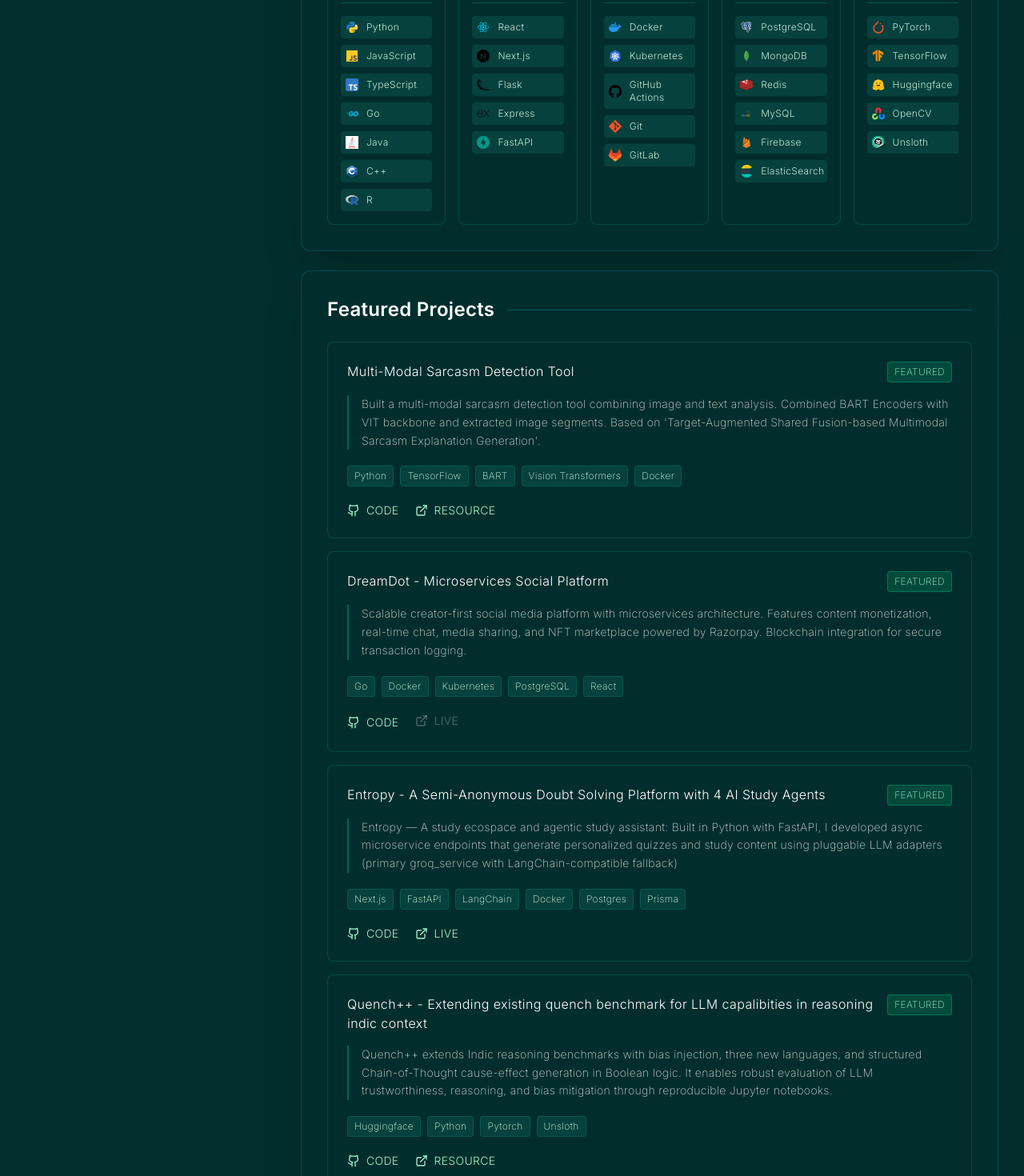
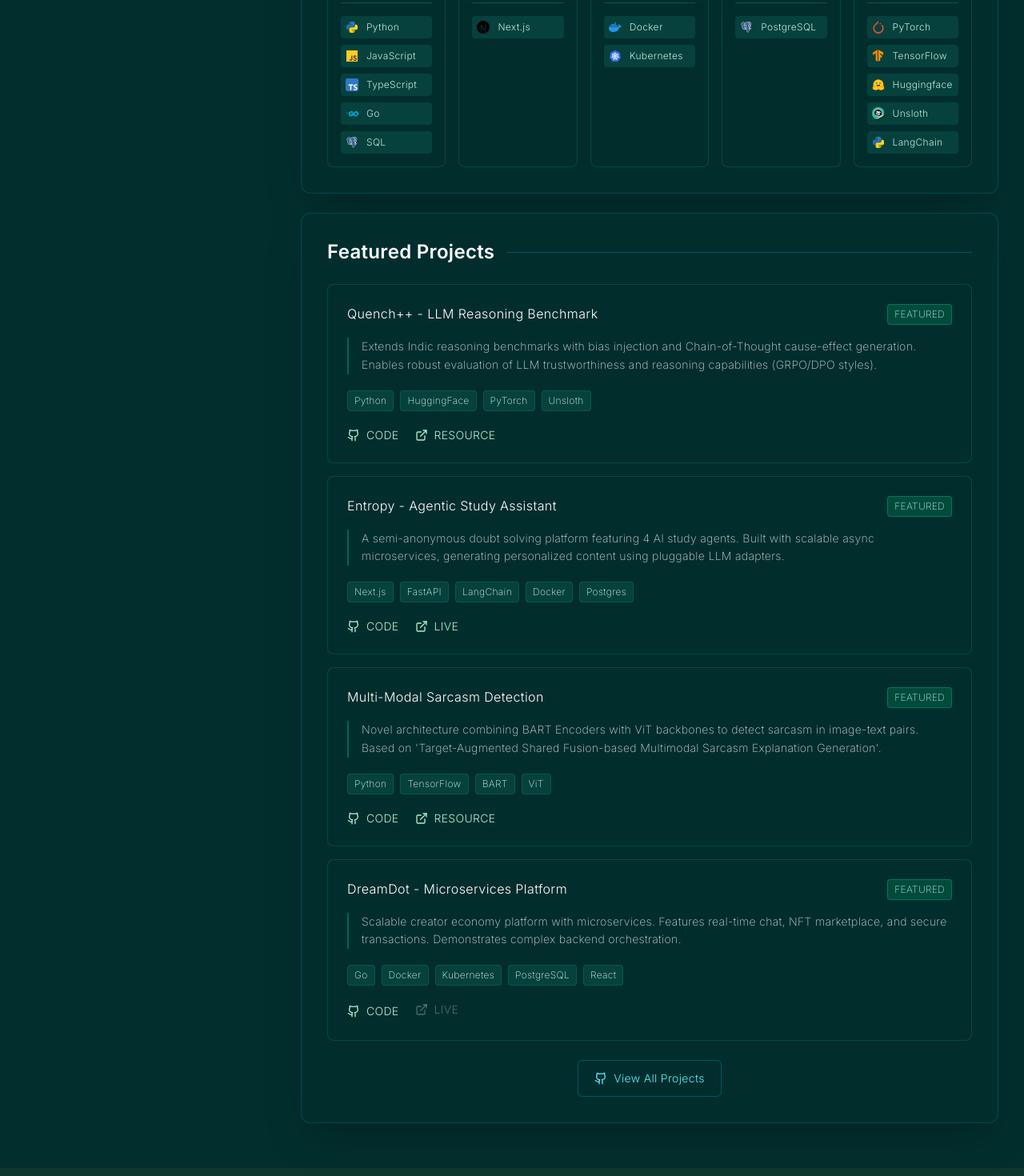
Before and after one commit to riju-talk/portfolio, a Next.js app: page / in a window 1280 px wide. Shown: the part 480-1950 px from the top of the page at 80% size. Built offline with nearby package versions, Linux system fonts and the light colour scheme.

Commit message:
added new profile data

```diff
--- a/src/data/portfolio-data.js
+++ b/src/data/portfolio-data.js
@@ -5,8 +5,8 @@
 
 export const personalInfo = {
   name: "Rijusmit Biswas",
-  title: "Software & ML Engineer",
-  subtitle: "Software Development Engineer DevOps & MLOps Enthusiast",
+  title: "ML Engineer, Data Scientist & Developer",
+  subtitle: "Bridging Research & Production | LLMs, Systems & Data",
   location: {
     country: "India",
     city: "New Delhi",
@@ -18,11 +18,11 @@ export const personalInfo = {
     github: "https://github.com/riju-talk",
     linkedin: "https://www.linkedin.com/in/rijusmit-biswas/"
   },
-  tagline: "Building intelligent systems at the intersection of software engineering and machine learning",
+  tagline: "Building scalable intelligent systems at the intersection of Research and Engineering.",
   bio: [
-    "I'm a passionate engineer with deep interest in building intelligent, end-to-end systems that combine full-stack development, DevOps, and AI. My journey began with curiosity about system architectures—from web app backends to neural network internals.",
-    "With solid foundations in traditional software engineering and modern cloud-native architectures, I focus on building robust systems that bridge development and production. My experience spans containerized microservices, real-time APIs, and scalable ML deployment pipelines.",
-    "I'm particularly passionate about developing applications that bring cutting-edge research to life—making NLP and deep learning models accessible and efficient. From orchestrating deployments to scaling training jobs and fine-tuning transformers, I work across the stack to deliver production-ready solutions."
+    "I am an ML Engineer and Data Scientist with a strong foundation in full-stack development. My work bridges the gap between cutting-edge research and production-grade systems.",
+    "On the research front, I specialize in LLM finetuning, alignment (DPO, GRPO), and low-resource language modeling. I have worked on pretraining small language models and developing benchmarks for reasoning capabilities.",
+    "As a developer, I architect scalable backends and interactive frontends, ensuring that complex AI models are accessible and usable. From microservices to distributed training pipelines, I build the infrastructure that powers intelligence."
   ]
 }
 
@@ -32,18 +32,35 @@ export const languages = [
 ]
 
 export const skills = [
-  { label: "Python", value: 95 },
-  { label: "JavaScript", value: 88 },
-  { label: "Go", value: 80 },
-  { label: "React/Next.js", value: 90 },
-  { label: "Docker/K8s", value: 85 }
+  { label: "Python/PyTorch", value: 95 },
+  { label: "LLMs (Finetuning/RAG)", value: 92 },
+  { label: "Data Science", value: 88 },
+  { label: "Backend (Go/FastAPI)", value: 85 },
+  { label: "Full Stack (React/Next)", value: 85 }
 ]
 
 export const toolkit = [
-  "PyTorch, TensorFlow",
-  "Docker, Kubernetes",
-  "Git, GitHub Actions",
-  "PostgreSQL, MongoDB"
+  "PyTorch, Transformers, Unsloth",
+  "GRPO, DPO, RLHF",
+  "Docker, Kubernetes, AWS",
+  "Next.js, FastAPI, PostgreSQL"
+]
+
+export const research = [
+  {
+    title: "Pretraining and Benchmarking Small Language Models",
+    description: "Leading the pretraining and benchmarking of lightweight LLMs optimized for specialized tasks across healthcare, legal, and technical domains. Focused on maximizing performance-to-cost ratio through careful dataset curation, architecture tuning, and efficient training strategies.",
+    role: "Lead Researcher",
+    year: "2025",
+    link: ""
+  },
+  {
+    title: "SICKLE++: Satellite Imagery for Crop Knowledge Learning",
+    description: "Extended the SICKLE research to study crop patterns in Andhra Pradesh using Google Earth Engine and ML. Analyzing multi-spectral satellite data to predict crop yields and patterns, contributing to precision agriculture.",
+    role: "Research Intern",
+    year: "2025",
+    link: ""
+  }
 ]
 
 export const techStack = [
@@ -52,79 +69,62 @@ export const techStack = [
   { name: "JavaScript", icon: "/js.svg", category: "Language" },
   { name: "TypeScript", icon: "/ts.svg", category: "Language" },
   { name: "Go", icon: "/go.svg", category: "Language" },
-  { name: "Java", icon: "/java.svg", category: "Language" },
-  { name: "C++", icon: "/cpp.svg", category: "Language" },
-  { name: "R", icon: "/r.svg", category: "Language" },
-
-  // Full Stack
-  { name: "React", icon: "/reactjs.svg", category: "Full Stack" },
-  { name: "Next.js", icon: "/nextjs.svg", category: "Full Stack" },
-  { name: "Flask", icon: "/flask.svg", category: "Full Stack" },
-  { name: "Express", icon: "/express.svg", category: "Full Stack" },
-  { name: "FastAPI", icon: "/fastapi.svg", category: "Full Stack" },
-
-  // DevOps
-  { name: "Docker", icon: "/docker.svg", category: "DevOps" },
-  { name: "Kubernetes", icon: "/kubernetes.svg", category: "DevOps" },
-  { name: "GitHub Actions", icon: "/github.svg", category: "DevOps" },
-  { name: "Git", icon: "/git.svg", category: "DevOps" },
-  { name: "GitLab", icon: "/gitlab.svg", category: "DevOps" },
-
-  // Database
-  { name: "PostgreSQL", icon: "/pgsql.svg", category: "Database" },
-  { name: "MongoDB", icon: "/mongo.svg", category: "Database" },
-  { name: "Redis", icon: "/redis.svg", category: "Database" },
-  { name: "MySQL", icon: "/mysql.svg", category: "Database" },
-  { name: "Firebase", icon: "/firebase.svg", category: "Database" },
-  { name: "ElasticSearch", icon: "/elasticsearch.svg", category: "Database" },
+  { name: "SQL", icon: "/pgsql.svg", category: "Language" },
 
   // ML/AI
   { name: "PyTorch", icon: "/pytorch.svg", category: "ML/AI" },
   { name: "TensorFlow", icon: "/tensorflow.svg", category: "ML/AI" },
   { name: "Huggingface", icon: "/huggingface.svg", category: "ML/AI" },
-  { name: "OpenCV", icon: "/opencv.svg", category: "ML/AI" },
-  { name: "Unsloth", icon: "/unsloth.svg", category: "ML/AI" }
+  { name: "Unsloth", icon: "/unsloth.svg", category: "ML/AI" },
+  { name: "LangChain", icon: "/python.svg", category: "ML/AI" }, // Placeholder icon if needed
+
+  // Full Stack & DevOps
+  { name: "Next.js", icon: "/nextjs.svg", category: "Full Stack" },
+  { name: "FastAPI", icon: "/fastapi.svg", category: "Backend" },
+  { name: "Docker", icon: "/docker.svg", category: "DevOps" },
+  { name: "Kubernetes", icon: "/kubernetes.svg", category: "DevOps" },
+  { name: "PostgreSQL", icon: "/pgsql.svg", category: "Database" },
 ]
 
 export const projects = [
   {
-    title: "Multi-Modal Sarcasm Detection Tool",
-    description: "Built a multi-modal sarcasm detection tool combining image and text analysis. Combined BART Encoders with VIT backbone and extracted image segments. Based on 'Target-Augmented Shared Fusion-based Multimodal Sarcasm Explanation Generation'.",
-    tech: ["Python", "TensorFlow", "BART", "Vision Transformers", "Docker"],
+    title: "Quench++ - LLM Reasoning Benchmark",
+    description: "Extends Indic reasoning benchmarks with bias injection and Chain-of-Thought cause-effect generation. Enables robust evaluation of LLM trustworthiness and reasoning capabilities (GRPO/DPO styles).",
+    tech: ["Python", "HuggingFace", "PyTorch", "Unsloth"],
+    github: "https://github.com/riju-talk/Quench-plus-plus",
+    live: "",
+    type: "Research Code",
+    resource: "https://github.com/riju-talk/Quench-plus-plus/blob/main/README.md",
+    featured: true
+  },
+  {
+    title: "Entropy - Agentic Study Assistant",
+    description: "A semi-anonymous doubt solving platform featuring 4 AI study agents. Built with scalable async microservices, generating personalized content using pluggable LLM adapters.",
+    tech: ["Next.js", "FastAPI", "LangChain", "Docker", "Postgres"],
+    github: "https://github.com/riju-talk/Entropy-Community-Forum",
+    live: "https://entropy-community-forum.vercel.app/",
+    type: "Web App",
+    resource: "",
+    featured: true
+  },
+  {
+    title: "Multi-Modal Sarcasm Detection",
+    description: "Novel architecture combining BART Encoders with ViT backbones to detect sarcasm in image-text pairs. Based on 'Target-Augmented Shared Fusion-based Multimodal Sarcasm Explanation Generation'.",
+    tech: ["Python", "TensorFlow", "BART", "ViT"],
     github: "https://github.com/riju-talk/TURBO",
     live: "",
-    type: "ML",
+    type: "ML Research",
     resource: "https://github.com/riju-talk/TURBO/blob/main/README.md",
     featured: true
   },
   {
-    title: "DreamDot - Microservices Social Platform",
-    description: "Scalable creator-first social media platform with microservices architecture. Features content monetization, real-time chat, media sharing, and NFT marketplace powered by Razorpay. Blockchain integration for secure transaction logging.",
+    title: "DreamDot - Microservices Platform",
+    description: "Scalable creator economy platform with microservices. Features real-time chat, NFT marketplace, and secure transactions. Demonstrates complex backend orchestration.",
     tech: ["Go", "Docker", "Kubernetes", "PostgreSQL", "React"],
     github: "https://github.com/riju-talk/DreamDot",
     live: "",
     type: "Web App",
     resource: "",
-    featured: true
-  },
-  {
-    title: "Entropy - A Semi-Anonymous Doubt Solving Platform with 4 AI Study Agents",
-    description: "Entropy — A study ecospace and agentic study assistant: Built in Python with FastAPI, I developed async microservice endpoints that generate personalized quizzes and study content using pluggable LLM adapters (primary groq_service with LangChain-compatible fallback)",
-    tech: ["Next.js", "FastAPI", "LangChain", "Docker", "Postgres", "Prisma"],
-    github: "https://github.com/riju-talk/Entropy-Community-Forum",
-    live: "https://entropy-community-forum.vercel.app/",
-    type: "Web App",
-    resource: "https://entropy-community-forum.vercel.app/",
-    featured: true
-  },
-  {
-    title: "Quench++ - Extending existing quench benchmark for LLM  capalibities in reasoning indic context",
-    description: "Quench++ extends Indic reasoning benchmarks with bias injection, three new languages, and structured Chain-of-Thought cause-effect generation in Boolean logic. It enables robust evaluation of LLM trustworthiness, reasoning, and bias mitigation through reproducible Jupyter notebooks.",
-    tech: ["Huggingface","Python","Pytorch","Unsloth"],
-    github: "https://github.com/riju-talk/Quench-plus-plus",
-    live: "",
-    type: "Data Science",
-    resource: "https://github.com/riju-talk/Quench-plus-plus/blob/main/README.md",
     featured: true
   }
 ]
```
